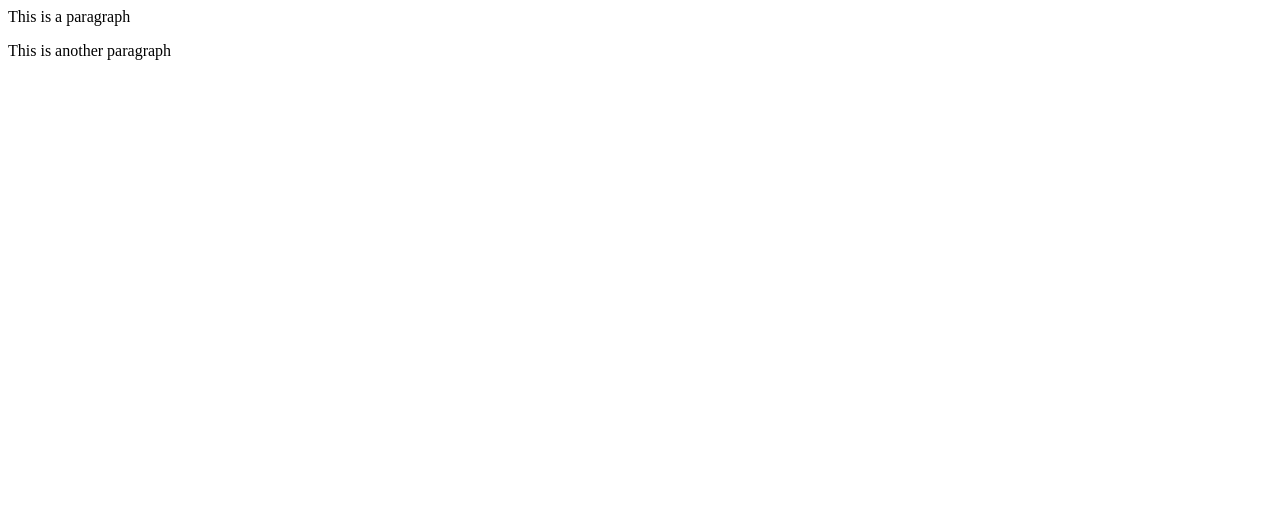
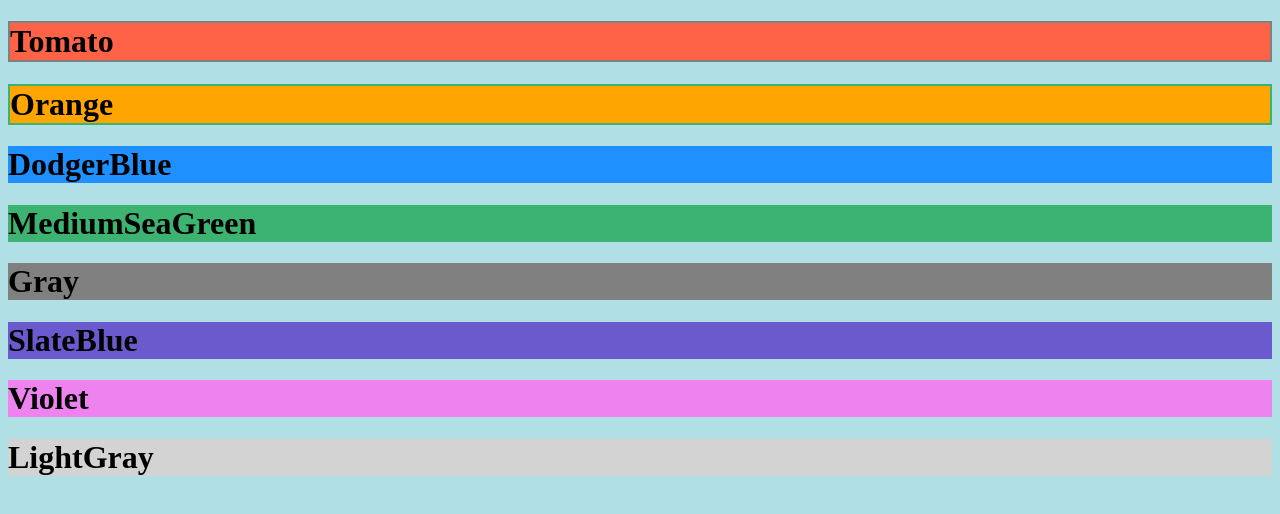
Before and after one commit to abhignya123/DevopsCSM_250, a plain HTML site: page index.html in a window 1280 px wide. Drawn offline with Linux system fonts and the light colour scheme.

Commit message:
Update index.html

```diff
--- a/index.html
+++ b/index.html
@@ -1,7 +1,15 @@
+<!DOCTYPE html>
 <html>
-<body>
+<body style="background-color:powderblue;">
 
-<p>This is a paragraph</p>
-<p>This is another paragraph</p>
+<h1 style="background-color:Tomato;border: 2px solid Gray;">Tomato</h1>
+<h1 style="background-color:Orange;border: 2px solid MediumSeaGreen;">Orange</h1>
+<h1 style="background-color:DodgerBlue;">DodgerBlue</h1>
+<h1 style="background-color:MediumSeaGreen;">MediumSeaGreen</h1>
+<h1 style="background-color:Gray;">Gray</h1>
+<h1 style="background-color:SlateBlue;">SlateBlue</h1>
+<h1 style="background-color:Violet;">Violet</h1>
+<h1 style="background-color:LightGray;">LightGray</h1>
+
 </body>
 </html>
```
